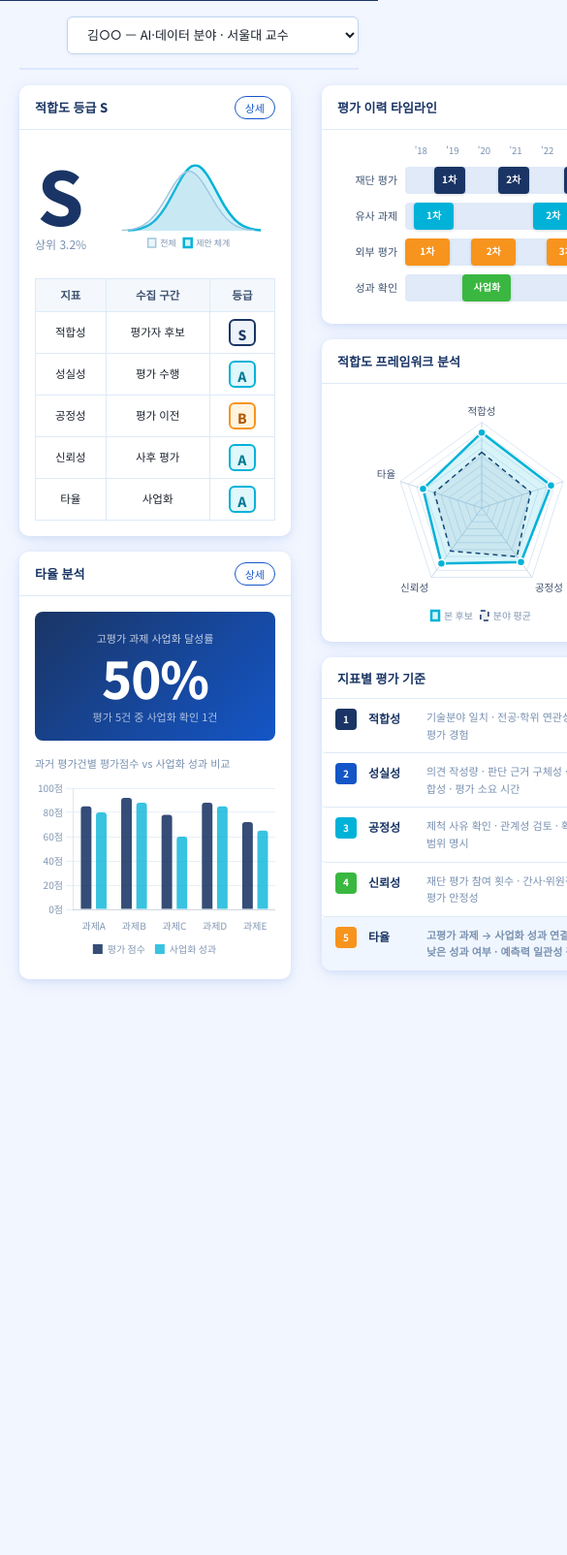
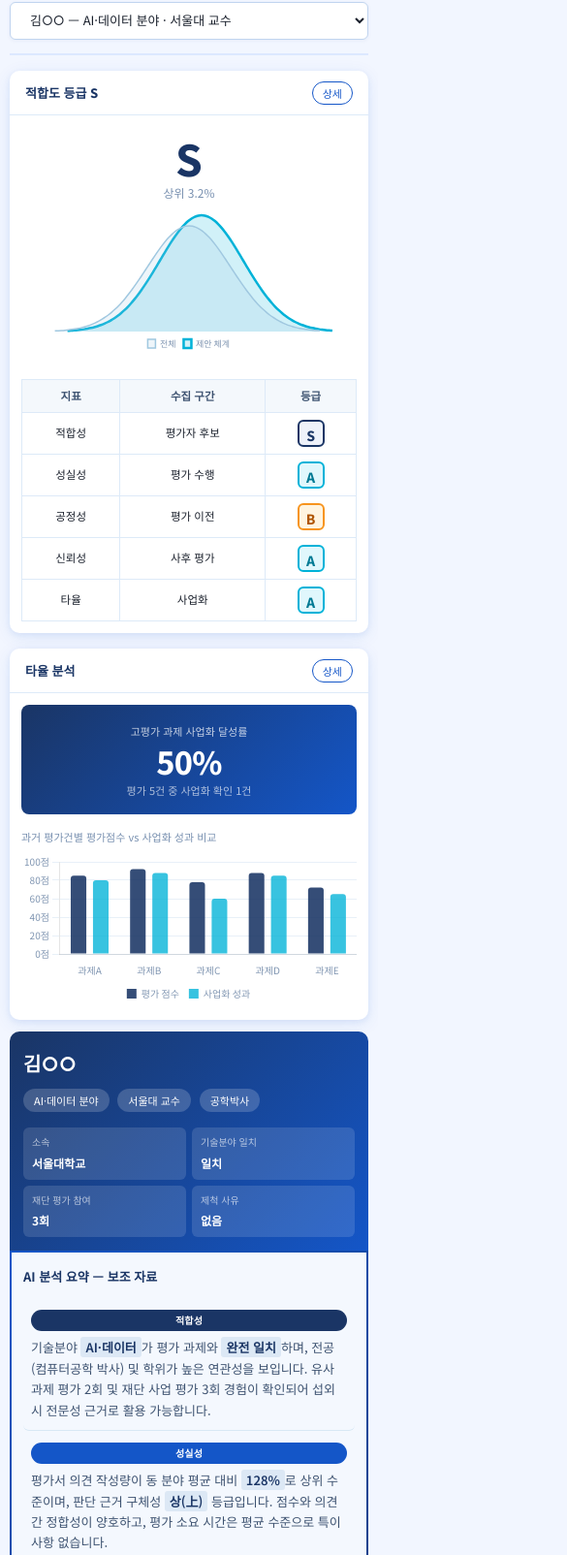
Before and after one commit to Openentrepreneurship-Center/keit-ai, a plain HTML site: page index.html in a window 390 px wide. Shown: the part 52-1656 px from the top of the page at 97% size, 585 px wide, since content can reach past the window. Before the commit the page ends 1094 px from the top, so only its background shows below. Drawn offline with nearby package versions, Linux system fonts and the light colour scheme.

Commit message:
Add responsive layout for tablet and mobile screens
4-stage breakpoints: 1280px (2-col), 1024px (1-col), 768px (mobile), 480px (small mobile).

Co-authored-by: Cursor <cursoragent@cursor.com>

```diff
--- a/index.html
+++ b/index.html
@@ -397,6 +397,84 @@
       border:5px solid transparent;border-top-color:var(--k-dark);
     }
     .gantt-bar:hover .g-tooltip{opacity:1;visibility:visible;}
+
+    /* ═══ RESPONSIVE ═══ */
+
+    /* 태블릿 가로 / 작은 데스크탑 (≤1280px) → 2단 */
+    @media(max-width:1280px){
+      .grid{grid-template-columns:280px 1fr;gap:14px;}
+      .grid>.col:nth-child(3){
+        grid-column:1/-1;
+        display:grid;grid-template-columns:repeat(3,1fr);gap:14px;
+      }
+      .scroll-mid{max-height:none;}
+    }
+
+    /* 태블릿 세로 (≤1024px) → 1단 */
+    @media(max-width:1024px){
+      .grid{grid-template-columns:1fr;gap:14px;}
+      .grid>.col:nth-child(3){grid-template-columns:1fr 1fr;}
+      .page{padding:12px 14px 24px;}
+      .hero-info-grid{grid-template-columns:repeat(4,1fr);}
+      .fw-detail-grid{grid-template-columns:1fr 1fr;}
+    }
+
+    /* 모바일 (≤768px) */
+    @media(max-width:768px){
+      .keit-header{padding:8px 14px;}
+      .keit-logo{font-size:15px;}
+      .keit-logo span{font-size:10px;}
+      .page{padding:10px 10px 20px;}
+      .topbar{flex-direction:column;align-items:stretch;gap:8px;}
+      .topbar select{min-width:auto;width:100%;}
+      .grid{grid-template-columns:1fr;gap:12px;}
+      .grid>.col:nth-child(3){grid-template-columns:1fr;}
+
+      .grade-display{flex-direction:column;align-items:center;gap:10px;}
+      .grade-letter{font-size:56px;}
+      .bell-wrap{width:100%;height:90px;}
+
+      .hero-name{font-size:20px;}
+      .hero-info-grid{grid-template-columns:repeat(2,1fr);gap:6px;}
+      .hero-cell{padding:7px 9px;}
+      .hero-cell .hc-value{font-size:12px;}
+
+      .candidate-hero{padding:16px 14px 14px;}
+      .ai-box-inner{padding:14px 12px;}
+      .candidate-body{padding:14px 12px;}
+
+      .fw-tbl .fw-idx{width:auto;padding:10px 8px;}
+      .fw-tbl .fw-status{width:auto;padding:10px 8px;}
+      .fw-tbl .fw-desc{padding:10px 12px;font-size:12px;}
+      .fw-idx-keys{font-size:9px;}
+      .fw-detail-grid{grid-template-columns:1fr;}
+
+      .hr-banner-val{font-size:40px;}
+      .hitrate-wrap{height:160px;}
+
+      .radar-wrap{height:200px;}
+
+      .gantt-label{width:50px;font-size:10px;}
+      .gantt-bar{font-size:9px;min-width:26px;}
+
+      .drawer{width:100%;right:-100%;}
+      .drawer-head{padding:16px;}
+      .drawer-body{padding:16px;}
+      .drawer-stat{flex-direction:column;}
+    }
+
+    /* 소형 모바일 (≤480px) */
+    @media(max-width:480px){
+      .hero-info-grid{grid-template-columns:1fr 1fr;}
+      .grade-letter{font-size:44px;}
+      .hr-banner-val{font-size:32px;}
+      .card-body{padding:12px;}
+      .fw-tbl{font-size:11px;}
+      .fw-idx-name{font-size:11px;}
+      .sb{font-size:10px;padding:4px 10px;}
+      .ai-summary-list li{flex-direction:column;gap:6px;}
+      .ai-axis-tag{width:auto;padding:0 10px;}
+    }
   </style>
 </head>
 <body>
```
